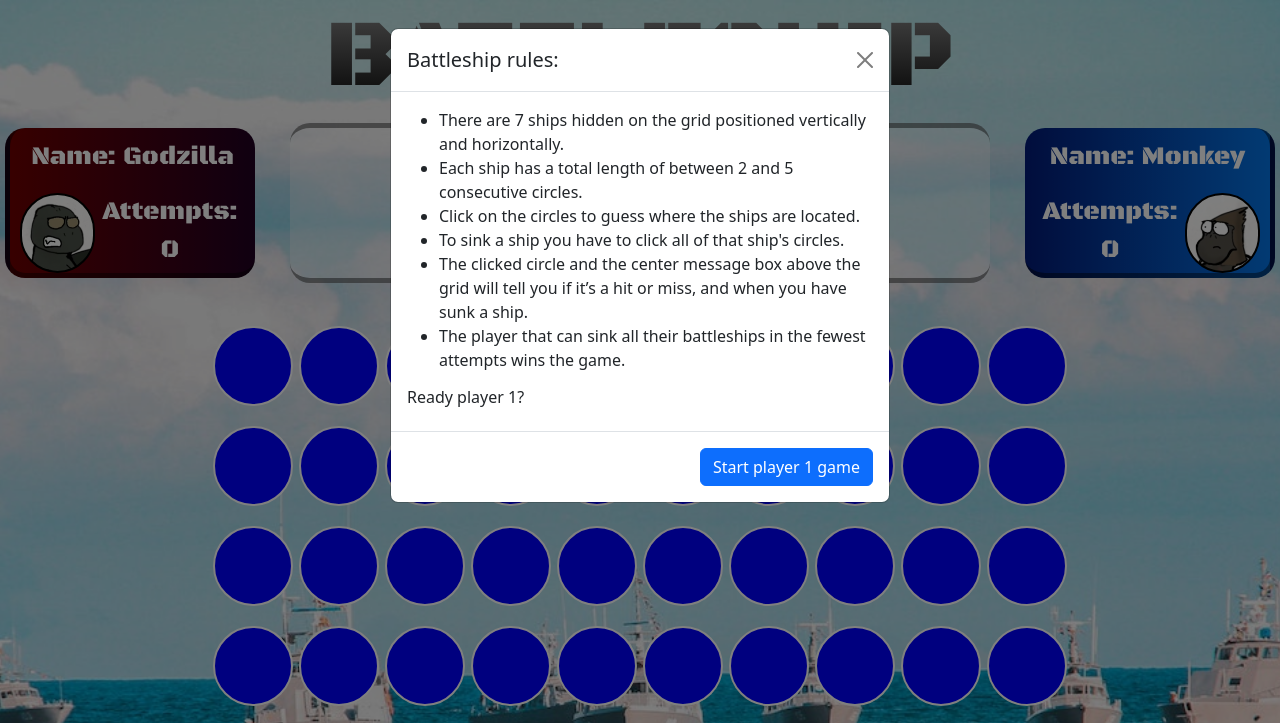
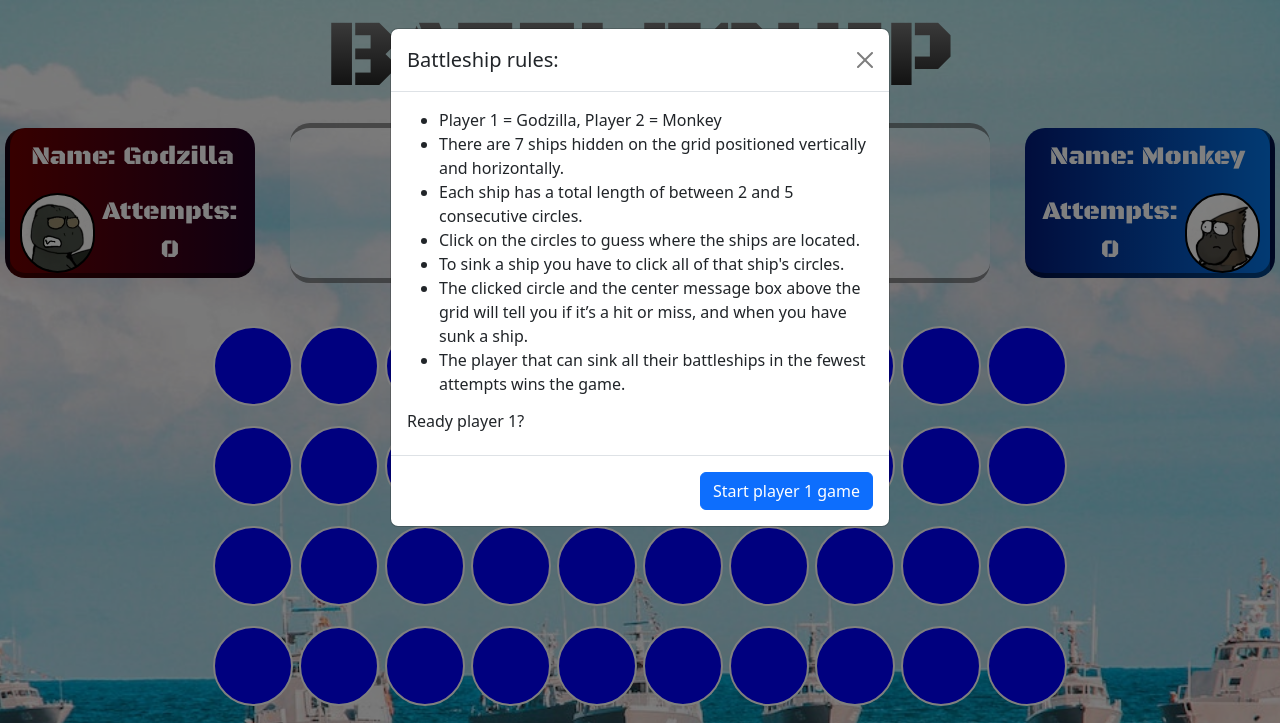
Before and after one commit to mitch-diaz/battleship, a plain HTML site: page index.html in a window 1280 px wide. Shown: the top 723 px of the page. Drawn offline with nearby package versions, Linux system fonts and the light colour scheme.

Commit message:
added text to intro modal

```diff
--- a/index.html
+++ b/index.html
@@ -92,6 +92,9 @@
           </div>
           <div class="modal-body">
             <ul>
+              <li>
+                Player 1 = Godzilla, Player 2 = Monkey
+              </li>
               <li>
                 There are 7 ships hidden on the grid positioned
                 vertically and horizontally.
```
